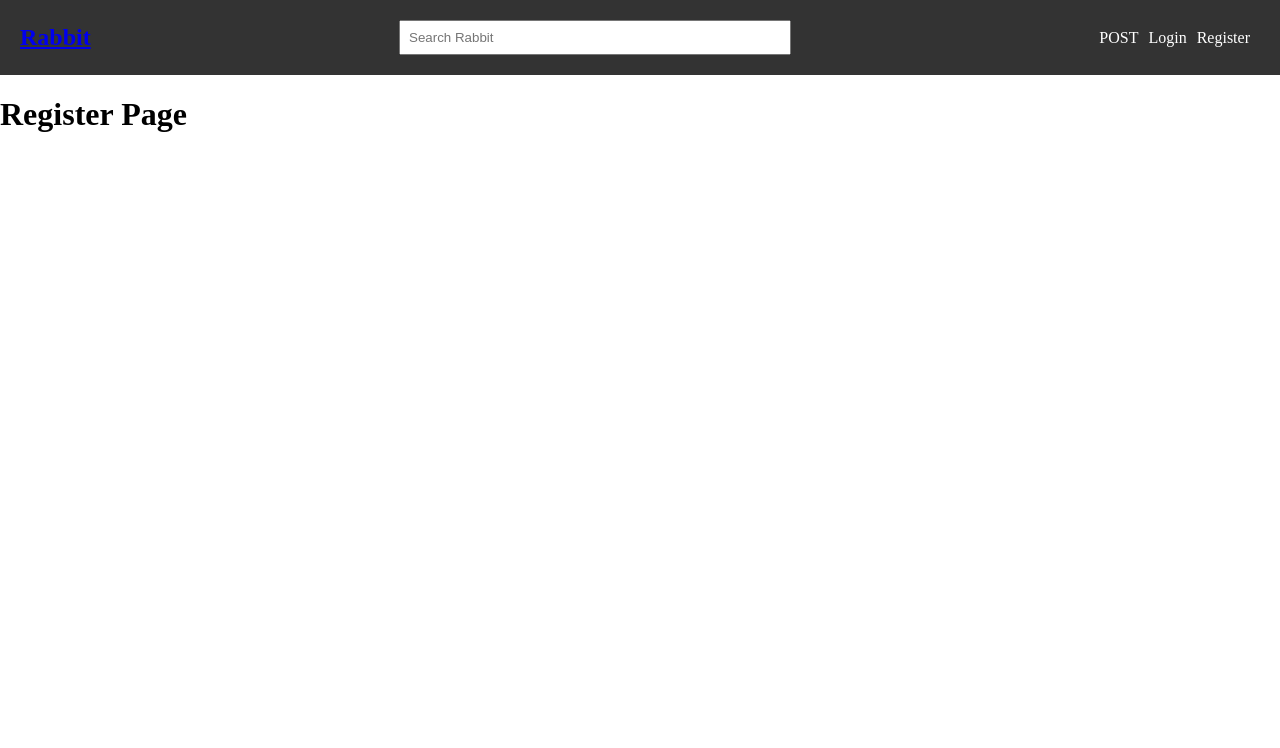
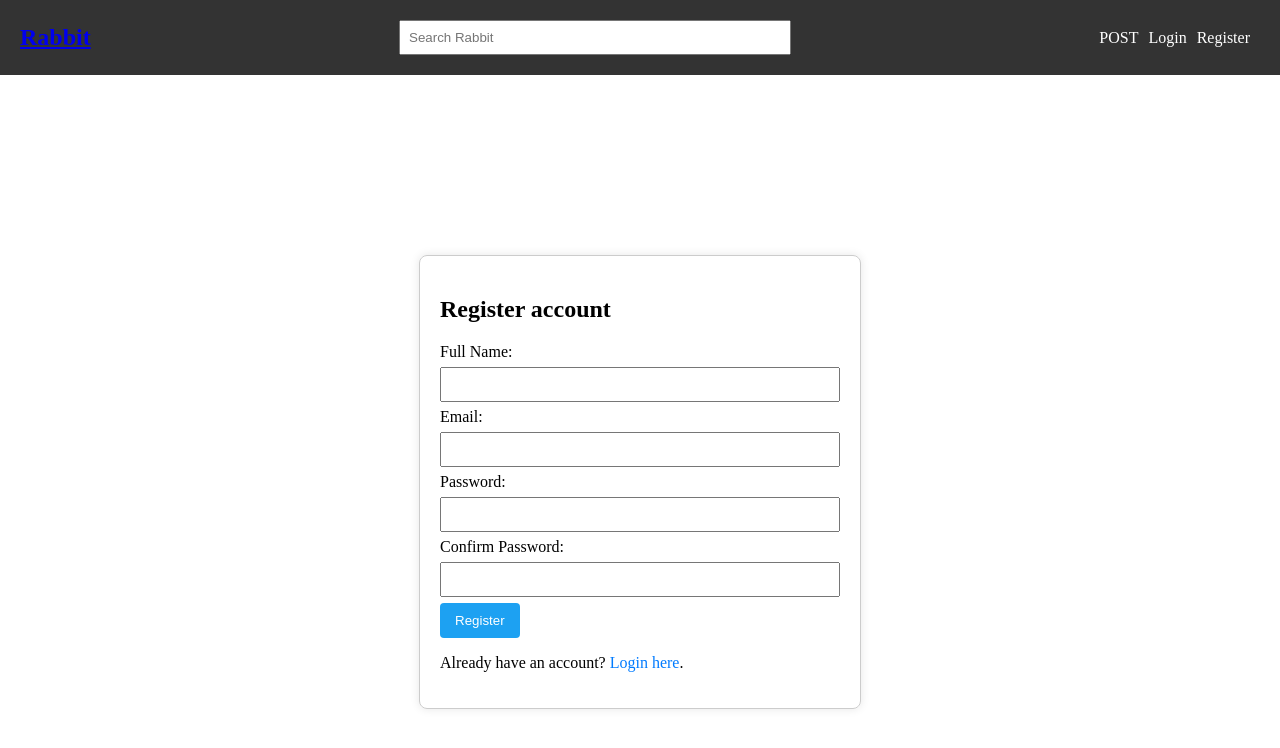
Before and after one commit to RogeSocial/Community-Blog, a React (Vite) app in the folder client/: page /register in a window 1280 px wide. Shown: the top 748 px of the page. Built offline with nearby package versions, Linux system fonts and the light colour scheme.

Commit message:
added frontend and styling for register page

```diff
--- a/client/src/pages/RegisterPage.jsx
+++ b/client/src/pages/RegisterPage.jsx
@@ -1,9 +1,36 @@
+import { Link } from 'react-router-dom';
+import '../styling/account.css';
+
 function RegisterPage() {
   return (
-    <div>
-      <h1>Register Page</h1>
+    <div className="register-container">
+      <h2>Register account</h2>
+      <label>
+        Full Name:
+        <input type="text" className="input-field" />
+      </label>
+      <br />
+      <label>
+        Email:
+        <input type="email" className="input-field" />
+      </label>
+      <br />
+      <label>
+        Password:
+        <input type="password" className="input-field" />
+      </label>
+      <br />
+      <label>
+        Confirm Password:
+        <input type="password" className="input-field" />
+      </label>
+      <br />
+      <button className="register-button">Register</button>
+      <p>
+        Already have an account? <Link to="/login" className="login-link">Login here</Link>.
+      </p>
     </div>
-  )
+  );
 }
 
 export default RegisterPage;
--- /dev/null
+++ b/client/src/styling/account.css
@@ -0,0 +1,38 @@
+.register-container {
+    max-width: 400px;
+    margin: auto;
+    margin-top: 180px;
+    padding: 20px;
+    border: 1px solid #ccc;
+    border-radius: 8px;
+    box-shadow: 0 0 10px rgba(0, 0, 0, 0.1);
+  }
+
+  .input-field {
+    width: 100%;
+    padding: 8px;
+    margin: 6px 0;
+    box-sizing: border-box;
+  }
+
+  .register-button {
+    background-color: #1da1f2;
+    color: white;
+    padding: 10px 15px;
+    border: none;
+    border-radius: 4px;
+    cursor: pointer;
+  }
+
+  .register-button:hover {
+    background-color: #198ad2;
+  }
+
+  .login-link {
+    color: #007bff;
+    text-decoration: none;
+  }
+
+  .login-link:hover {
+    text-decoration: underline;
+  }
```
